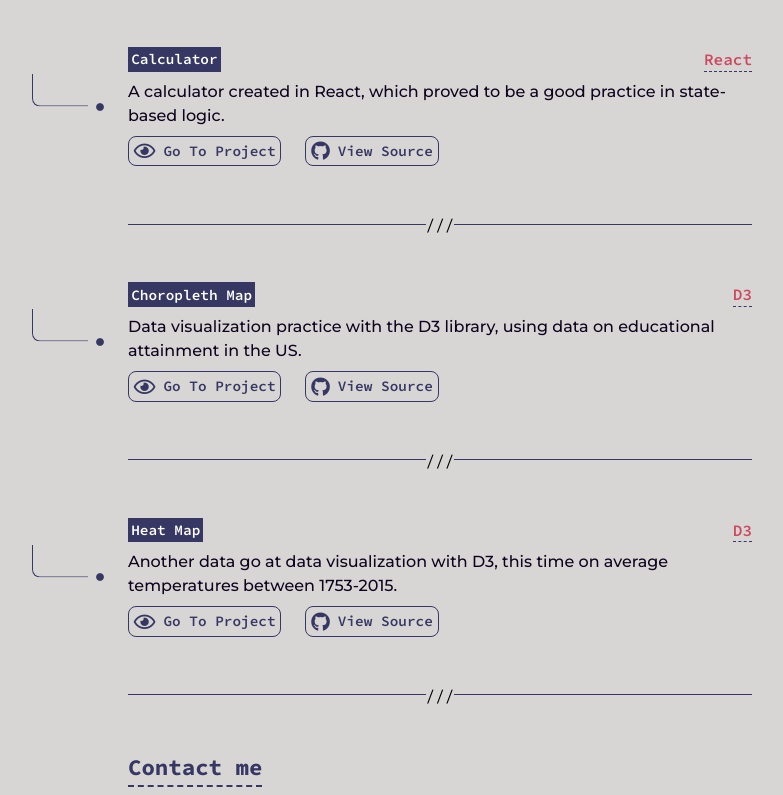
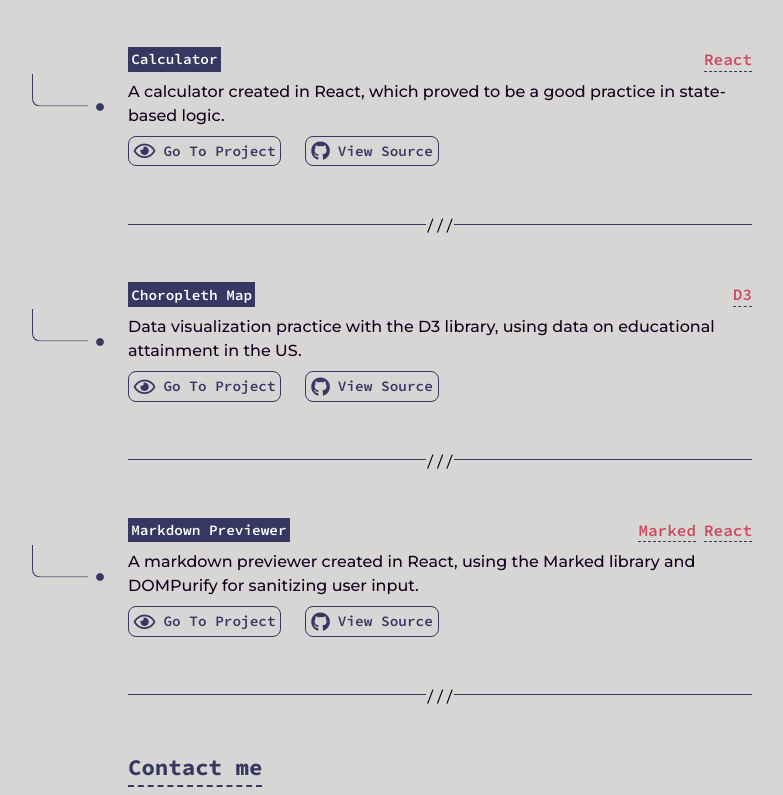
Before and after one commit to qvistsson/qvistsson.github.io, a React (Create React App) app: page / in a window 1280 px wide. Shown: the part 712-1507 px from the top of the page, without its empty margins (72-855 px from the left). Built offline with nearby package versions, Linux system fonts and the light colour scheme.

Commit message:
update project links

```diff
--- a/src/App.js
+++ b/src/App.js
@@ -71,7 +71,7 @@ function App() {
             divString="///"
           />
           <Modules.Project
-            {...Projects.dataviz2}
+            {...Projects.markdownpreviewer}
             margin="m-bottom-large"
             indent="6rem"
             decoHeight="2rem"
--- a/src/Modules.js
+++ b/src/Modules.js
@@ -43,7 +43,7 @@ function Project(props) {
           <h2 className="proj-title d-inline m-bottom-small">{props.title}</h2>
           <div className="flex-row">
             {props.tags.map((i) => (
-              <p className="intro-body d-inline">
+              <p className="intro-body d-inline m-left-small">
                 <span>{i}</span>
               </p>
             ))}
--- a/src/Projects.js
+++ b/src/Projects.js
@@ -4,32 +4,41 @@ const Projects = {
     description:
       'A version of the classic productivity tool, with configurable length pomodoros—and breaks!',
     tags: ['React'],
-    viewLink: 'https://qvistsson.github.io/pomodoro-clock/',
-    gitLink: 'https://github.com/qvistsson/pomodoro-clock',
+    viewLink: 'https://qvistsson.github.io/pomodoro-clock-portfolio/',
+    gitLink: 'https://github.com/qvistsson/pomodoro-clock-portfolio',
   },
   calculator: {
     title: 'Calculator',
     description:
       'A calculator created in React, which proved to be a good practice in state-based logic.',
     tags: ['React'],
-    viewLink: 'https://qvistsson.github.io/javascript-calculator/',
-    gitLink: 'https://github.com/qvistsson/javascript-calculator',
+    viewLink: 'https://qvistsson.github.io/javascript-calculator-portfolio/',
+    gitLink: 'https://github.com/qvistsson/javascript-calculator-portfolio',
   },
   dataviz: {
     title: 'Choropleth Map',
     description:
       'Data visualization practice with the D3 library, using data on educational attainment in the US.',
     tags: ['D3'],
-    viewLink: 'https://qvistsson.github.io/choropleth-map/',
-    gitLink: 'https://github.com/qvistsson/choropleth-map',
+    viewLink: 'https://qvistsson.github.io/choropleth-map-portfolio/',
+    gitLink: 'https://github.com/qvistsson/choropleth-map-portfolio',
   },
   dataviz2: {
-      title: 'Heat Map',
-      description: 'Another data go at data visualization with D3, this time on average temperatures between 1753-2015.',
-      tags: ['D3'],
-      viewLink: 'https://qvistsson.github.io/heat-map/',
-      gitLink: 'https://github.com/qvistsson/heat-map',
-  }
+    title: 'Heat Map',
+    description:
+      'Another data go at data visualization with D3, this time on average temperatures between 1753-2015.',
+    tags: ['D3'],
+    viewLink: 'https://qvistsson.github.io/heat-map/',
+    gitLink: 'https://github.com/qvistsson/heat-map',
+  },
+  markdownpreviewer: {
+    title: 'Markdown Previewer',
+    description:
+      'A markdown previewer created in React, using the Marked library and DOMPurify for sanitizing user input.',
+    tags: ['Marked', 'React'],
+    viewLink: 'https://qvistsson.github.io/markdown-previewer-portfolio/',
+    gitLink: 'https://github.com/qvistsson/markdown-previewer-portfolio',
+  },
 };
 
 export default Projects;
```
